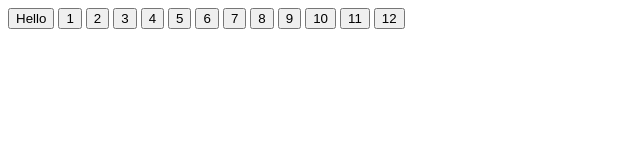
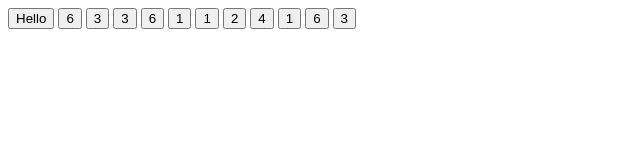
Before and after one commit to ianturner88/innerText-Experiment, a plain HTML site: page index.html in a window 1280 px wide. Both pictures are taken after a click on the button "Hello". Shown: the whole page, without its empty margins (0-640 px from the left). Drawn offline with Linux system fonts and the light colour scheme.

Commit message:
Results discovered

```diff
--- a/dice.js
+++ b/dice.js
@@ -1,18 +1,31 @@
+const number2 = document.querySelector('[data-number2]');
+const number3 = document.querySelector('[data-number3]');
+const number4 = document.querySelector('[data-number4]');
+const number5 = document.querySelector('[data-number5]');
+const number6 = document.querySelector('[data-number6]');
+const number7 = document.querySelector('[data-number7]');
+const number8 = document.querySelector('[data-number8]');
+const number9 = document.querySelector('[data-number9]');
+const number10 = document.querySelector('[data-number10]');
+const number11 = document.querySelector('[data-number11]');
+const number12 = document.querySelector('[data-number12]');
+
 export default class Dice {
   // the dice used to generate the random numbers 1 through 6
 
   constructor() {
     // initialize all numbers to zero
-    this.publicNumber1 = 0;
-    this.redNumber1 = 0;
-    this.yellowNumber1 = 0;
-    this.greenNumber1 = 0;
-    this.blueNumber1 = 0;
-    this.publicNumber2 = 0;
-    this.redNumber2 = 0;
-    this.yellowNumber2 = 0;
-    this.greenNumber2 = 0;
-    this.blueNumber2 = 0;
+    this.number2 = 0;
+    this.number3 = 0;
+    this.number4 = 0;
+    this.number5 = 0;
+    this.number6 = 0;
+    this.number7 = 0;
+    this.number8 = 0;
+    this.number9 = 0;
+    this.number10 = 0;
+    this.number11 = 0;
+    this.number12 = 0;
   }
 
   rollDice() {
@@ -23,30 +36,31 @@ export default class Dice {
 
     while (counter < 100) {
       // creates a nice visual effect of the dice numbers changing
-      this.publicNumber1 = Math.floor(Math.random() * 6) + 1;
-      this.redNumber1 = Math.floor(Math.random() * 6) + 1;
-      this.yellowNumber1 = Math.floor(Math.random() * 6) + 1;
-      this.greenNumber1 = Math.floor(Math.random() * 6) + 1;
-      this.blueNumber1 = Math.floor(Math.random() * 6) + 1;
-      this.publicNumber2 = Math.floor(Math.random() * 6) + 1;
-      this.redNumber2 = Math.floor(Math.random() * 6) + 1;
-      this.yellowNumber2 = Math.floor(Math.random() * 6) + 1;
-      this.greenNumber2 = Math.floor(Math.random() * 6) + 1;
-      this.blueNumber2 = Math.floor(Math.random() * 6) + 1;
+      this.number2 = Math.floor(Math.random() * 6) + 1;
+      this.number3 = Math.floor(Math.random() * 6) + 1;
+      this.number4 = Math.floor(Math.random() * 6) + 1;
+      this.number5 = Math.floor(Math.random() * 6) + 1;
+      this.number6 = Math.floor(Math.random() * 6) + 1;
+      this.number7 = Math.floor(Math.random() * 6) + 1;
+      this.number7 = Math.floor(Math.random() * 6) + 1;
+      this.number8 = Math.floor(Math.random() * 6) + 1;
+      this.number9 = Math.floor(Math.random() * 6) + 1;
+      this.number10 = Math.floor(Math.random() * 6) + 1;
+      this.number11 = Math.floor(Math.random() * 6) + 1;
+      this.number12 = Math.floor(Math.random() * 6) + 1;
 
+      number2.innerText = `${this.number2}`;
+      number3.innerText = `${this.number3}`;
+      number4.innerText = `${this.number4}`;
+      number5.innerText = `${this.number5}`;
+      number6.innerText = `${this.number6}`;
+      number7.innerText = `${this.number7}`;
+      number8.innerText = `${this.number8}`;
+      number9.innerText = `${this.number9}`;
+      number10.innerText = `${this.number10}`;
+      number11.innerText = `${this.number11}`;
+      number12.innerText = `${this.number12}`;
       counter++;
     }
-
-    console.log(this.publicNumber1);
-    console.log(this.redNumber1);
-    console.log(this.yellowNumber1);
-    console.log(this.greenNumber1);
-    console.log(this.blueNumber1);
-
-    console.log(this.publicNumber2);
-    console.log(this.redNumber2);
-    console.log(this.yellowNumber2);
-    console.log(this.greenNumber2);
-    console.log(this.blueNumber2);
   }
 }
--- a/index.html
+++ b/index.html
@@ -1,21 +1,21 @@
 <!DOCTYPE html>
 <html>
   <head>
-    <title>JS Modules</title>
+    <title>inner html</title>
     <script type="module" defer src="./main.js"></script>
   </head>
   <body>
-    <button data-roll-dice>Hello</button> <button data-number>1</button>
-    <button data-number>2</button>
-    <button data-number>3</button>
-    <button data-number>4</button>
-    <button data-number>5</button>
-    <button data-number>6</button>
-    <button data-number>7</button>
-    <button data-number>8</button>
-    <button data-number>9</button>
-    <button data-number>10</button>
-    <button data-number>11</button>
-    <button data-number>12</button>
+    <button data-roll-dice>Hello</button>
+    <button data-number2>2</button>
+    <button data-number3>3</button>
+    <button data-number4>4</button>
+    <button data-number5>5</button>
+    <button data-number6>6</button>
+    <button data-number7>7</button>
+    <button data-number8>8</button>
+    <button data-number9>9</button>
+    <button data-number10>10</button>
+    <button data-number11>11</button>
+    <button data-number12>12</button>
   </body>
 </html>
```
Also changed, not shown: 1 other file.
